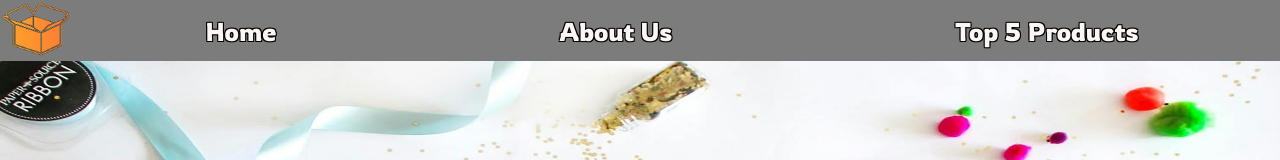
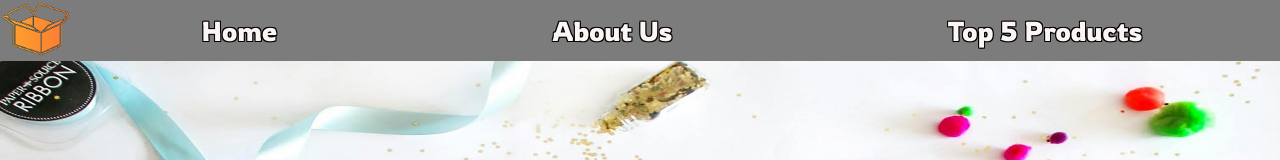
Before and after one commit to sin23008/portfolio, a plain HTML site: page index.html in a window 1280 px wide. Shown: the top 160 px of the page. Drawn offline with nearby package versions, Linux system fonts and the light colour scheme; a web font is replaced by a local one.

Commit message:
Header resize

```diff
--- a/styles/styles.css
+++ b/styles/styles.css
@@ -30,7 +30,7 @@ header{
 .headernav{
     display: flex;
     justify-content: space-around;
-    font-size: 2vw;
+    font-size:calc(8px + 1.5vw);
 }
 .headernav a{
     color: #fbf5f3;
```
